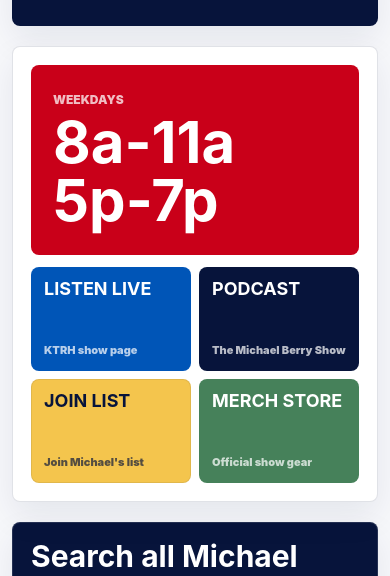
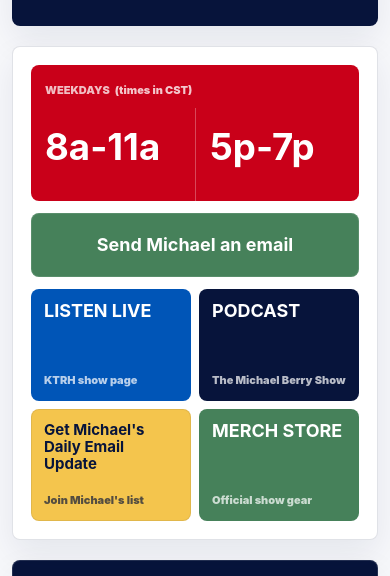
Before and after one commit to hak-tx/mb-show, a website: page index.html in a window 390 px wide. Shown: the part 469-1045 px from the top of the page. Drawn offline with Linux system fonts and the light colour scheme.

Commit message:
Update hero action tiles

```diff
--- a/index.html
+++ b/index.html
@@ -13,7 +13,7 @@
       rel="icon"
       href="https://michaelberryshow.com/cdn/shop/files/mb-logo-300x276.png?crop=center&height=32&v=1683575562&width=32"
     >
-    <link rel="stylesheet" href="./styles.css?v=20">
+    <link rel="stylesheet" href="./styles.css?v=21">
   </head>
   <body>
     <header class="topbar site-header">
@@ -55,12 +55,16 @@
 
         <div class="broadcast-card" role="group" aria-label="Broadcast schedule and links">
           <div class="live-strip">
-            <span>Weekdays</span>
+            <span>Weekdays <small>(times in CST)</small></span>
             <div class="live-times">
               <strong>8a-11a</strong>
               <strong>5p-7p</strong>
             </div>
           </div>
+
+          <a class="email-tile" href="https://michaelberryshow.com/pages/email-michael-berry" target="_blank" rel="noreferrer">
+            <strong>Send Michael an email</strong>
+          </a>
 
           <div class="quick-links">
             <a href="https://www.iheart.com/live/newsradio-740-ktrh-2285/" target="_blank" rel="noreferrer" data-player-open="live">
@@ -72,7 +76,7 @@
               <span>The Michael Berry Show</span>
             </a>
             <a href="https://michaelberryshow.com/pages/signup-for-michaels-mailing-list" target="_blank" rel="noreferrer">
-              <strong>Join List</strong>
+              <strong>Get Michael's Daily Email Update</strong>
               <span>Join Michael's list</span>
             </a>
             <a href="https://michaelberryshow.com/collections/all-merchandise" target="_blank" rel="noreferrer">
--- a/styles.css
+++ b/styles.css
@@ -256,7 +256,7 @@ h1 {
 
 .broadcast-card {
   display: grid;
-  grid-template-rows: minmax(190px, auto) 1fr;
+  grid-template-rows: auto auto 1fr;
   gap: 12px;
   min-height: 430px;
   padding: clamp(18px, 3vw, 30px);
@@ -264,11 +264,11 @@ h1 {
 }
 
 .live-strip {
-  display: flex;
-  flex-direction: column;
-  justify-content: center;
-  min-height: 190px;
-  padding: clamp(22px, 3vw, 30px);
+  display: grid;
+  align-content: stretch;
+  min-height: 150px;
+  padding: 0;
+  overflow: hidden;
   border-radius: 8px;
   color: var(--white);
   background: var(--red);
@@ -286,11 +286,25 @@ h1 {
 }
 
 .live-strip span {
+  display: flex;
+  align-items: center;
+  gap: 5px;
+  margin: 0;
+  padding: 14px clamp(18px, 2.5vw, 26px) 6px;
   color: rgba(255, 255, 255, 0.74);
 }
 
+.live-strip small {
+  color: rgba(255, 255, 255, 0.78);
+  font: inherit;
+  text-transform: none;
+}
+
 .live-strip strong {
-  display: block;
+  display: flex;
+  align-items: center;
+  min-height: 92px;
+  padding: 0 clamp(18px, 2.5vw, 26px) 18px;
   font-size: clamp(40px, 4rem, 58px);
   line-height: 0.94;
 }
@@ -298,8 +312,32 @@ h1 {
 .live-times {
   display: grid;
   grid-template-columns: repeat(2, minmax(0, 1fr));
-  gap: 18px;
-  align-items: end;
+  gap: 0;
+  align-items: stretch;
+}
+
+.live-times strong + strong {
+  border-left: 1px solid rgba(255, 255, 255, 0.28);
+}
+
+.email-tile {
+  display: flex;
+  align-items: center;
+  justify-content: center;
+  min-height: 72px;
+  padding: 16px 18px;
+  border-radius: 8px;
+  color: var(--white);
+  background: var(--ktrh-green);
+  box-shadow: inset 0 0 0 1px rgba(255, 255, 255, 0.1);
+}
+
+.email-tile strong {
+  display: block;
+  font-size: clamp(18px, 2vw, 24px);
+  line-height: 1.05;
+  text-align: center;
+  text-transform: none;
 }
 
 .quick-links {
@@ -349,9 +387,15 @@ h1 {
 
 .quick-links strong {
   display: block;
-  font-size: clamp(20px, 2.2vw, 26px);
-  line-height: 1;
+  font-size: clamp(19px, 2vw, 25px);
+  line-height: 1.04;
   text-transform: uppercase;
+}
+
+.quick-links a:nth-child(3) strong {
+  font-size: clamp(16px, 1.65vw, 22px);
+  line-height: 1.08;
+  text-transform: none;
 }
 
 .content-band {
@@ -1366,7 +1410,7 @@ h1 {
   }
 
   .broadcast-card {
-    grid-template-rows: auto auto;
+    grid-template-rows: auto auto auto;
   }
 
   .sponsor-list,
@@ -1463,13 +1507,36 @@ h1 {
   }
 
   .live-times {
-    grid-template-columns: 1fr;
-    gap: 4px;
+    grid-template-columns: repeat(2, minmax(0, 1fr));
+  }
+
+  .live-strip {
+    min-height: 136px;
+  }
+
+  .live-strip span {
+    padding: 13px 14px 6px;
+    font-size: 11px;
+  }
+
+  .live-strip strong {
+    min-height: 82px;
+    padding: 0 14px 14px;
+    font-size: clamp(34px, 9.4vw, 46px);
+  }
+
+  .email-tile {
+    min-height: 64px;
+    padding: 14px;
+  }
+
+  .email-tile strong {
+    font-size: 18px;
   }
 
   .quick-links {
     grid-template-columns: repeat(2, minmax(0, 1fr));
-    grid-template-rows: repeat(2, minmax(104px, 1fr));
+    grid-template-rows: repeat(2, minmax(112px, 1fr));
     gap: 8px;
   }
 
@@ -1480,6 +1547,11 @@ h1 {
   .quick-links strong {
     font-size: 18px;
     line-height: 1.05;
+  }
+
+  .quick-links a:nth-child(3) strong {
+    font-size: 15px;
+    line-height: 1.12;
   }
 
   .quick-links span {
```
Also changed, not shown: admin.html (+1 -1 lines), design-qa.md (+1 -0 lines), tests/directory.spec.mjs (+5 -0 lines).
